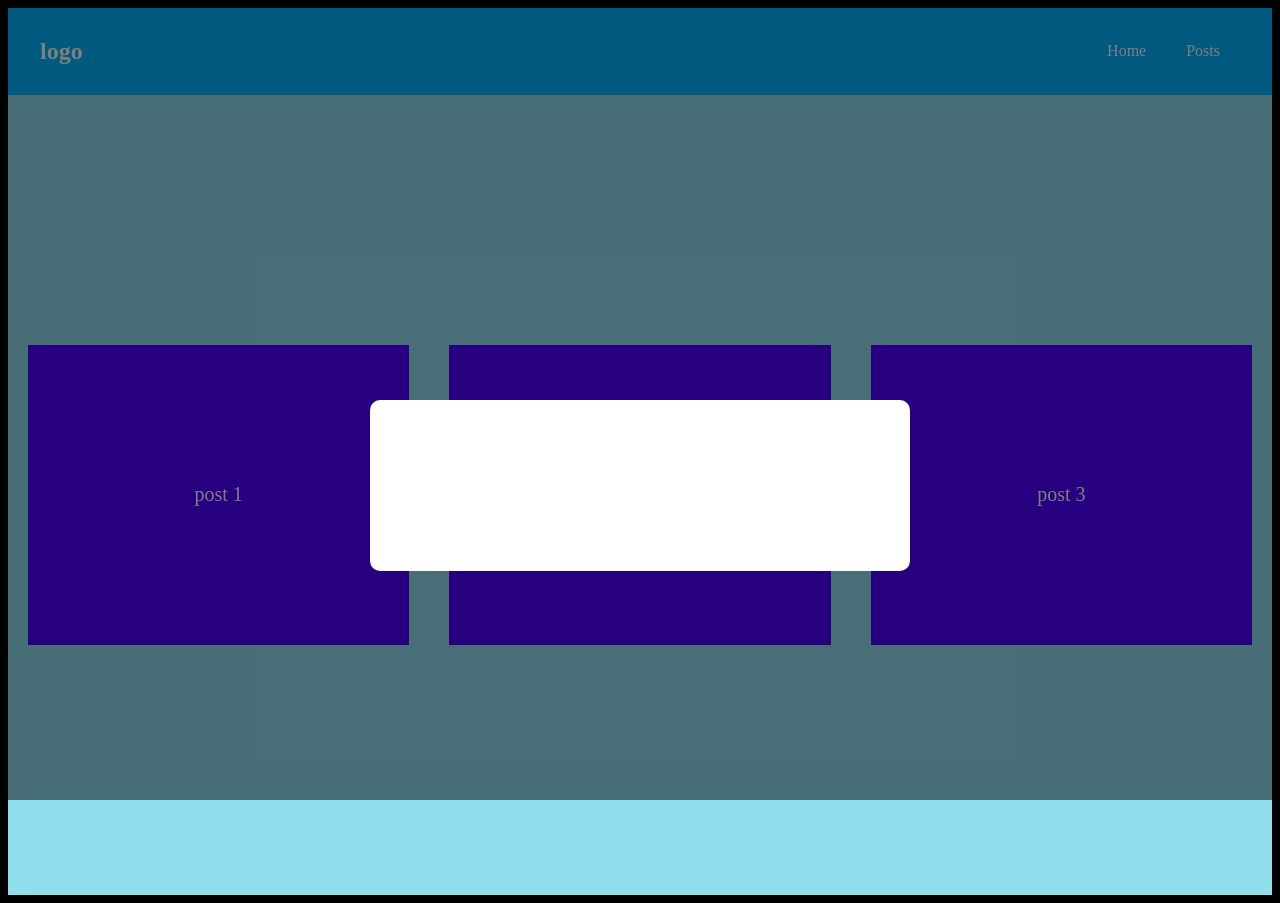
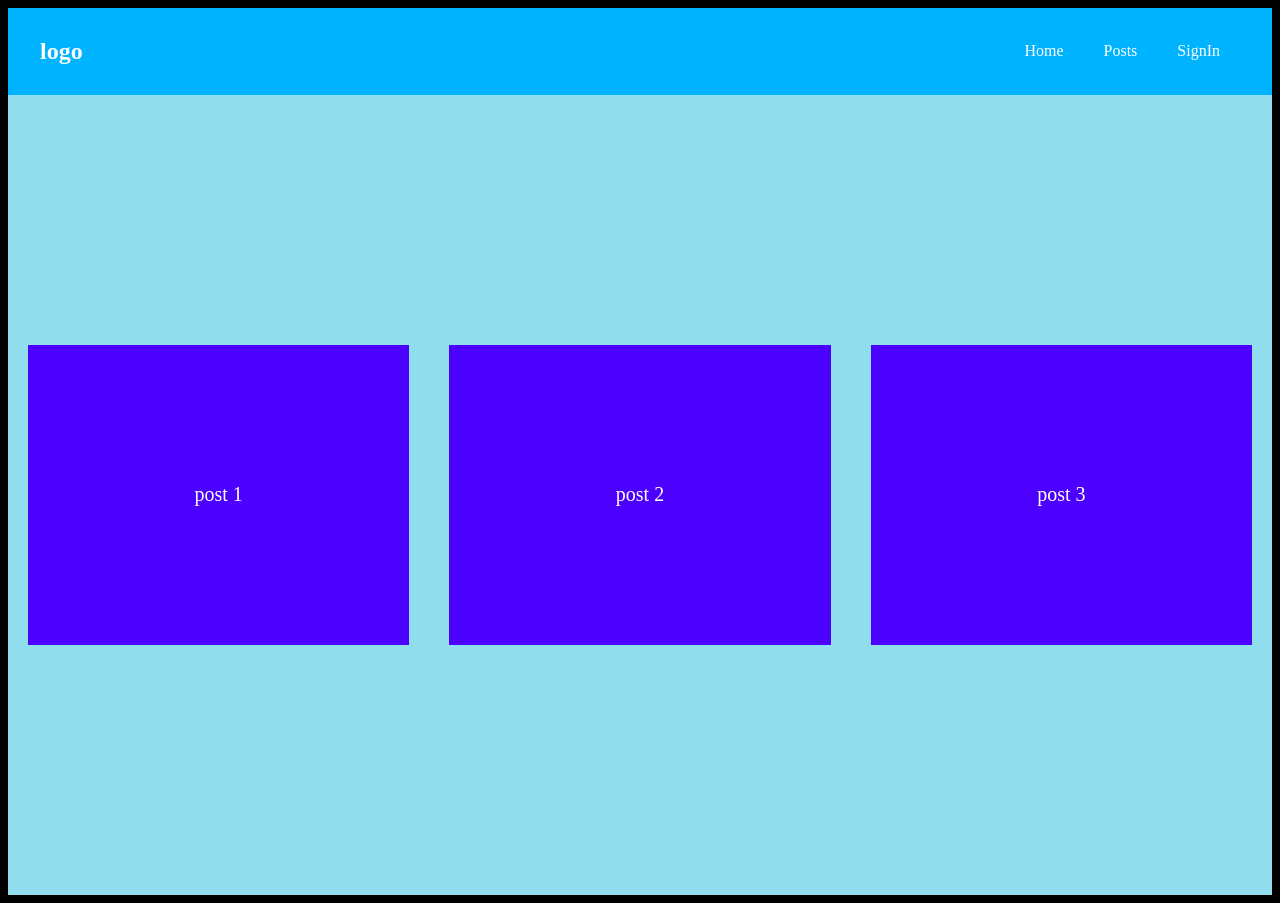
Before and after one commit to kar3a-A/Nodejs-course, a React (Vite) app: page / in a window 1280 px wide. Built offline with nearby package versions, Linux system fonts and the light colour scheme.

Commit message:
modal close and open with boolean value from child component to parent compoent with function as prop

```diff
--- a/src/App.jsx
+++ b/src/App.jsx
@@ -23,16 +23,20 @@ const App = () => {
       title: "post 3"
     }
   ])
-
+  const [showModal, setshowModal] = useState(false)
   return (
     <>
-      <Navbar />
+      <Navbar setshowModal={setshowModal}/>
       <PostsList posts={posts}/>
-      <Modal>
-        { /* Modal content */ }
-        <h1>Zoom class is available now.</h1>
-        <p>Anyone can join.</p>
-      </Modal>
+      {
+        showModal &&
+        <Modal setshowModal={setshowModal}>
+          { /* Modal content */ }
+          <h1>Zoom class is available now.</h1>
+          <p>Anyone can join.</p>
+        </Modal>
+      }
+
     </>
   )
 }
--- a/src/components/Modal/Modal.jsx
+++ b/src/components/Modal/Modal.jsx
@@ -1,11 +1,13 @@
 import './Modal.css'
 
 // modal styles with default children content
-const Modal = ({children}) => {
+// eslint-disable-next-line react/prop-types
+const Modal = ({children,setshowModal}) => {
   return (
     <div className="modal-backdrop">
       <div className="modal">
         {children}
+        <button onClick={() => setshowModal(false)}>Close</button>
       </div>
     </div>
   );
--- a/src/components/Navbar/Navbar.jsx
+++ b/src/components/Navbar/Navbar.jsx
@@ -1,6 +1,6 @@
 import './Navbar.css'
 
-const Navbar = () => {
+const Navbar = ({setshowModal}) => {
   return (
     <>
       <nav>
@@ -9,6 +9,7 @@ const Navbar = () => {
               <ul>
                   <li>Home</li>
                   <li>Posts</li>
+                  <li onClick={()=>setshowModal(true)}>SignIn</li>
               </ul>
           </div>
       </nav>
```
